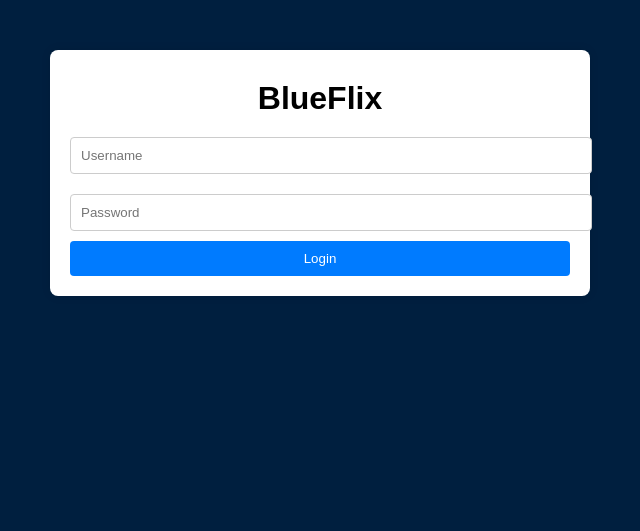
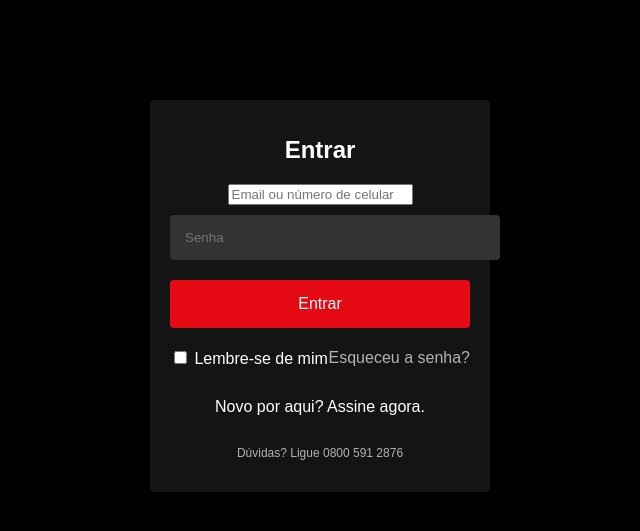
Before and after one commit to guxtinhahteste/minijogos, a PHP site: page /login.html in a window 1280 px wide. Shown: the top 531 px of the page, without its empty margins (320-960 px from the left). Run offline with PHP 8.4, Linux system fonts and the light colour scheme.

Commit message:
Add files via upload

```diff
--- a/login.html
+++ b/login.html
@@ -3,17 +3,27 @@
 <head>
     <meta charset="UTF-8">
     <meta name="viewport" content="width=device-width, initial-scale=1.0">
-    <title>Login - BlueFlix</title>
+    <title>Entrar - BlueFlix</title>
     <link rel="stylesheet" href="styles.css">
 </head>
 <body>
     <div class="login-container">
-        <h1>BlueFlix</h1>
-        <form action="/login" method="POST">
-            <input type="text" name="username" placeholder="Username" required>
-            <input type="password" name="password" placeholder="Password" required>
-            <button type="submit">Login</button>
+        <h1>Entrar</h1>
+        <form action="login.php" method="POST">
+            <input type="text" name="username" placeholder="Email ou número de celular" required>
+            <input type="password" name="password" placeholder="Senha" required>
+            <button type="submit" class="btn-login">Entrar</button>
+            <div class="options">
+                <label><input type="checkbox" name="remember"> Lembre-se de mim</label>
+                <a href="#">Esqueceu a senha?</a>
+            </div>
         </form>
+        <div class="signup">
+            <p>Novo por aqui? <a href="#">Assine agora.</a></p>
+        </div>
+        <footer>
+            <p>Dúvidas? Ligue 0800 591 2876</p>
+        </footer>
     </div>
 </body>
 </html>
--- a/styles.css
+++ b/styles.css
@@ -1,76 +1,82 @@
 body {
-    background-color: #001f3f;
+    background-color: #000000;
     font-family: Arial, sans-serif;
+    color: #ffffff;
     margin: 0;
     padding: 0;
-}
-
-header {
-    background-color: #007bff;
-    color: white;
-    padding: 20px;
     text-align: center;
 }
 
-nav a {
-    margin: 0 15px;
-    color: white;
+.login-container {
+    max-width: 300px;
+    margin: 100px auto;
+    padding: 20px;
+    background-color: #141414;
+    border-radius: 4px;
+}
+
+h1 {
+    font-size: 24px;
+    margin-bottom: 20px;
+}
+
+input[type="email"], input[type="password"] {
+    width: 100%;
+    padding: 15px;
+    margin: 10px 0;
+    border: none;
+    background-color: #333;
+    color: #fff;
+    border-radius: 4px;
+}
+
+.btn-login {
+    width: 100%;
+    padding: 15px;
+    margin: 10px 0;
+    background-color: #e50914;
+    border: none;
+    color: #fff;
+    border-radius: 4px;
+    cursor: pointer;
+    font-size: 16px;
+}
+
+.btn-login:hover {
+    background-color: #f40612;
+}
+
+.options {
+    display: flex;
+    justify-content: space-between;
+    align-items: center;
+    margin-top: 10px;
+}
+
+.options a {
+    color: #b3b3b3;
     text-decoration: none;
 }
 
-nav a:hover {
+.options a:hover {
     text-decoration: underline;
 }
 
-h1, h2 {
-    margin: 0;
-    padding: 10px 0;
+.signup {
+    margin-top: 30px;
 }
 
-.login-container, .content {
-    max-width: 500px;
-    margin: 50px auto;
-    padding: 20px;
-    background-color: white;
-    border-radius: 8px;
-    text-align: center;
-    box-shadow: 0 0 10px rgba(0, 0, 0, 0.1);
+.signup a {
+    color: #fff;
+    text-decoration: none;
 }
 
-.grid {
-    display: flex;
-    flex-wrap: wrap;
-    justify-content: space-around;
+.signup a:hover {
+    text-decoration: underline;
 }
 
-.grid .item {
-    width: 45%;
-    padding: 10px;
-    background-color: #007bff;
-    color: white;
-    margin: 10px;
-    border-radius: 8px;
-    text-align: center;
+footer {
+    margin-top: 30px;
+    font-size: 12px;
+    color: #b3b3b3;
 }
-
-.login-container input {
-    width: 100%;
-    padding: 10px;
-    margin: 10px 0;
-    border: 1px solid #ccc;
-    border-radius: 4px;
-}
-
-.login-container button {
-    width: 100%;
-    padding: 10px;
-    background-color: #007bff;
-    border: none;
-    color: white;
-    border-radius: 4px;
-    cursor: pointer;
-}
-
-.login-container button:hover {
-    background-color: #0056b3;
-}
```
Also changed, not shown: index.html (+6 -6 lines), login.php (added, +20 -0 lines).
